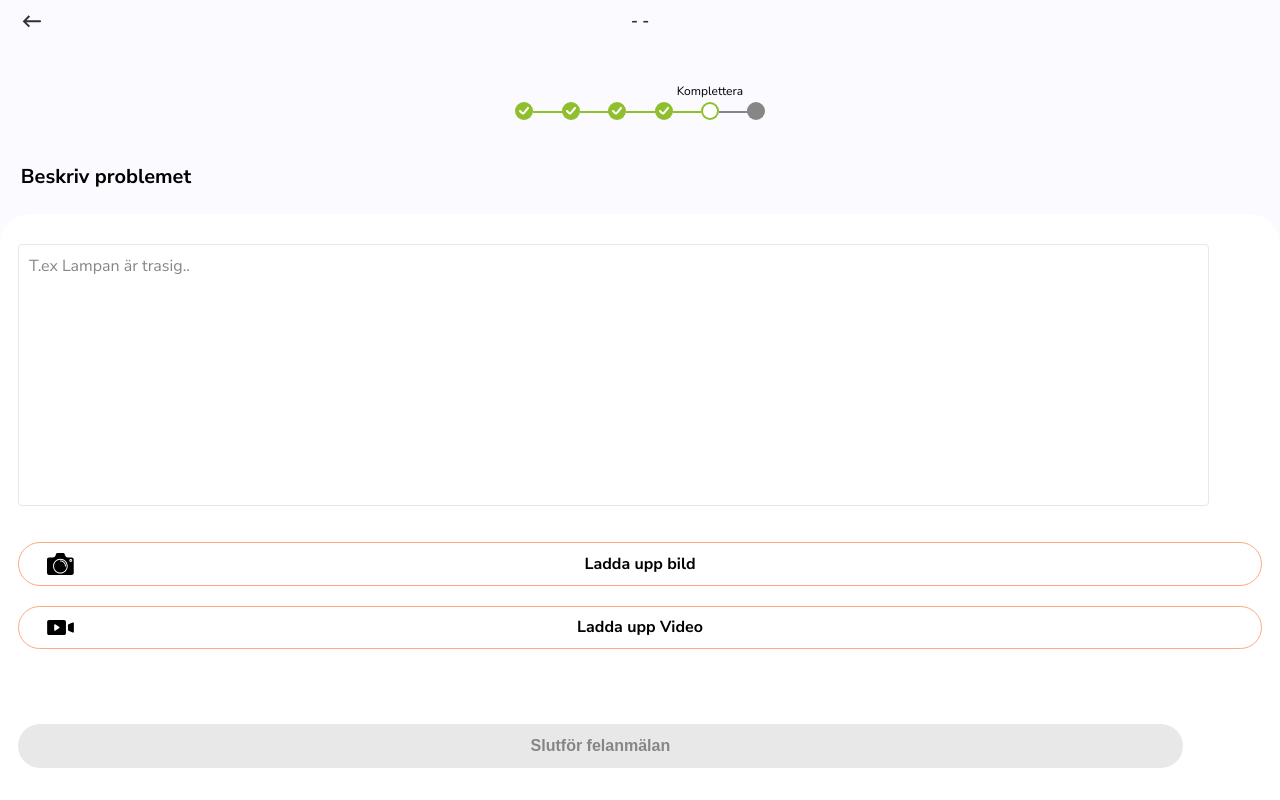
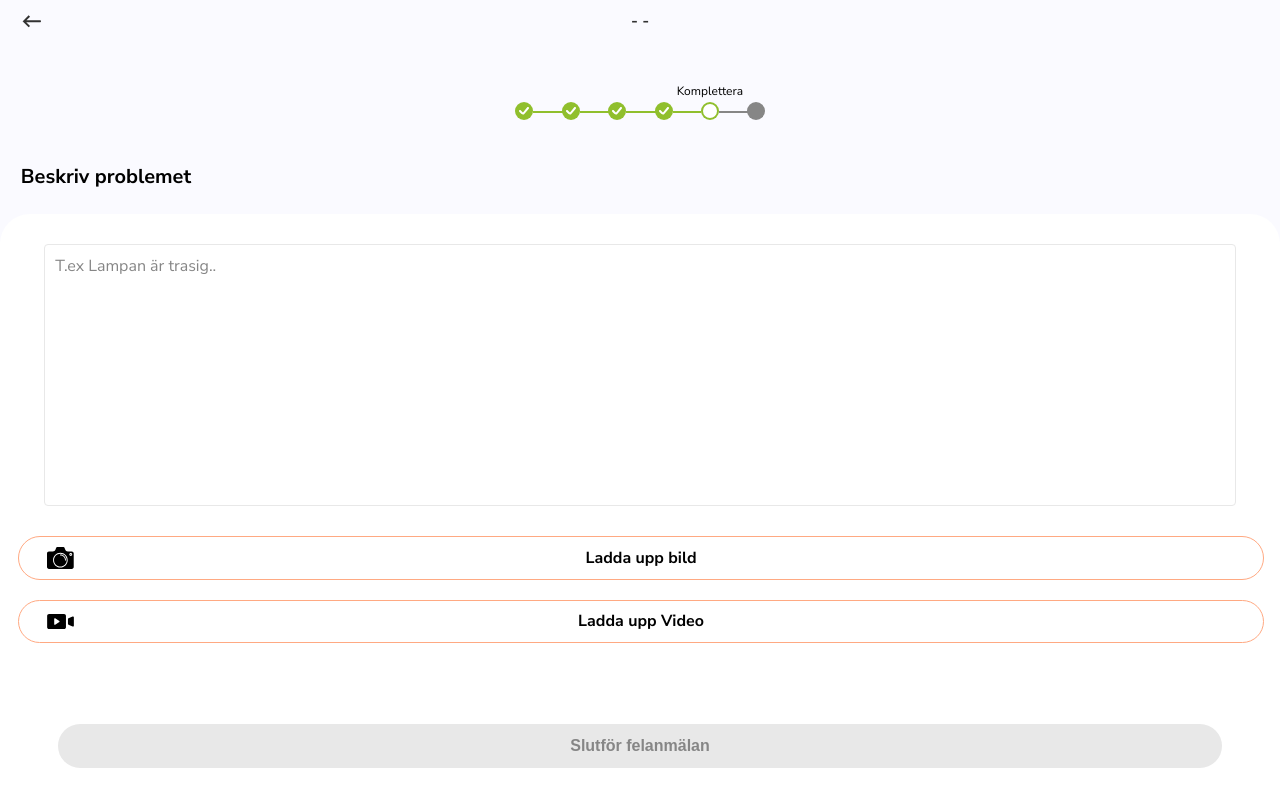
Before and after one commit to allmannyttan/felanmalan, a React (Vite) app in the folder packages/client/: page /komplettera in a window 1280 px wide. Built offline with nearby package versions, Linux system fonts and the light colour scheme; the HTML template or start-up script is replaced by a standard one.

Commit message:
chore: fix styling on form

```diff
--- a/packages/client/src/components/CompleteForm.tsx
+++ b/packages/client/src/components/CompleteForm.tsx
@@ -49,6 +49,7 @@ const FileLabel = styled.label`
   grid-template-columns: 1fr auto 1fr;
   align-items: center;
   margin-bottom: 20px;
+  width: inherit;
 
   input[type='file'] {
     display: none;
@@ -58,15 +59,19 @@ const FileLabel = styled.label`
     margin-left: 28px;
   }
 `
+const StyledForm = styled(Form)`
+  display: flex;
+  flex-direction: column;
+  align-items: center;
+`
 
 const Wrapper = styled.div`
   margin-bottom: 4rem;
+  width: 100%;
 `
 
 const CustomTextArea = ({ field, ...props }: { field: FieldInputProps<any> }) => (
-  <div>
-    <TextArea {...field} {...props} />
-  </div>
+  <TextArea {...field} {...props} />
 )
 
 const CompleteForm = () => {
@@ -90,7 +95,7 @@ const CompleteForm = () => {
   }
 
   return (
-    <Form>
+    <StyledForm>
       <Field name="text" as={CustomTextArea} placeholder="T.ex Lampan är trasig.." />
       <Wrapper>
         <FileLabel>
@@ -137,7 +142,7 @@ const CompleteForm = () => {
         disabled={values.text || values.image || values.video ? false : true}>
         Slutför felanmälan
       </StyledBtn>
-    </Form>
+    </StyledForm>
   )
 }
 
```
